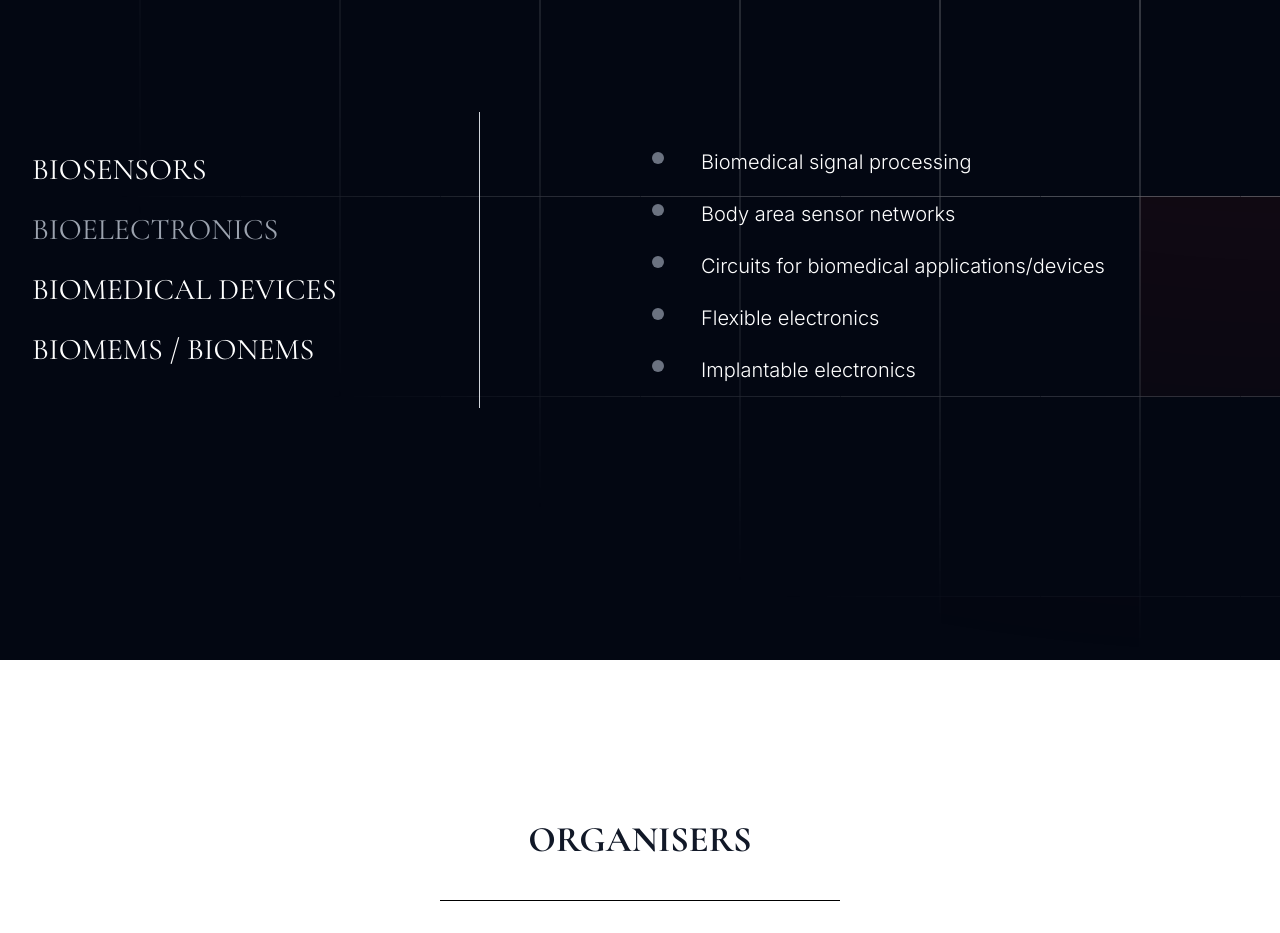
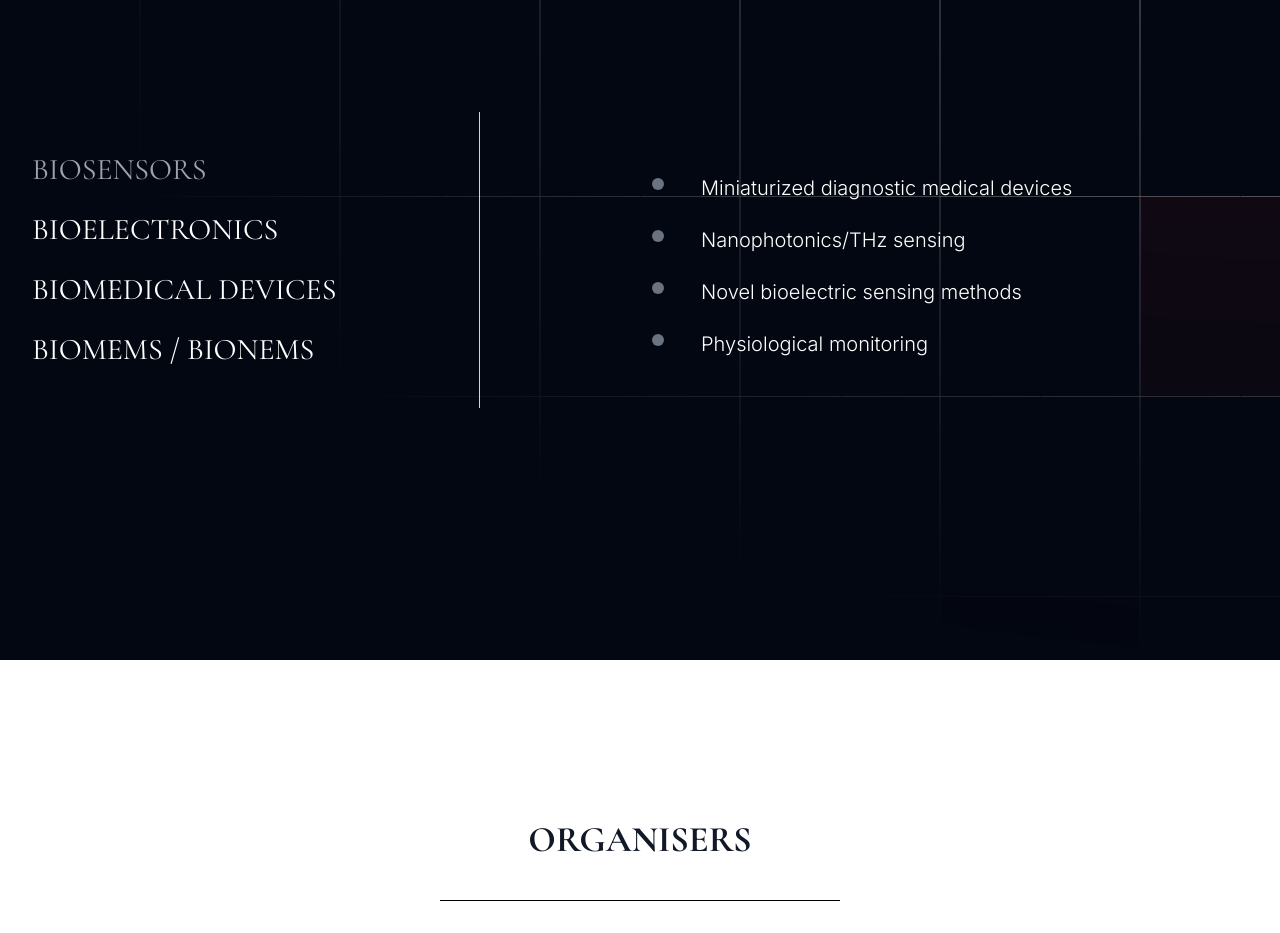
Before and after one commit to AnhisCode/bio4apps, a Next.js app: page / in a window 1280 px wide. Shown: the part 1740-2673 px from the top of the page. Built offline with nearby package versions, Linux system fonts and the light colour scheme.

Commit message:
topics set to 0

```diff
--- a/app/components/List.tsx
+++ b/app/components/List.tsx
@@ -4,7 +4,7 @@ import { useState } from 'react';
 import classNames from 'classnames';
 
 export default function List({ topics }: { topics: { title: string; list: string[] }[] }) {
-  const [selected, setSelected] = useState(topics[1]);
+  const [selected, setSelected] = useState(topics[0]);
 
   return (
     <div className="flex w-full space-x-3 flex-col md:flex-row  ">
```
